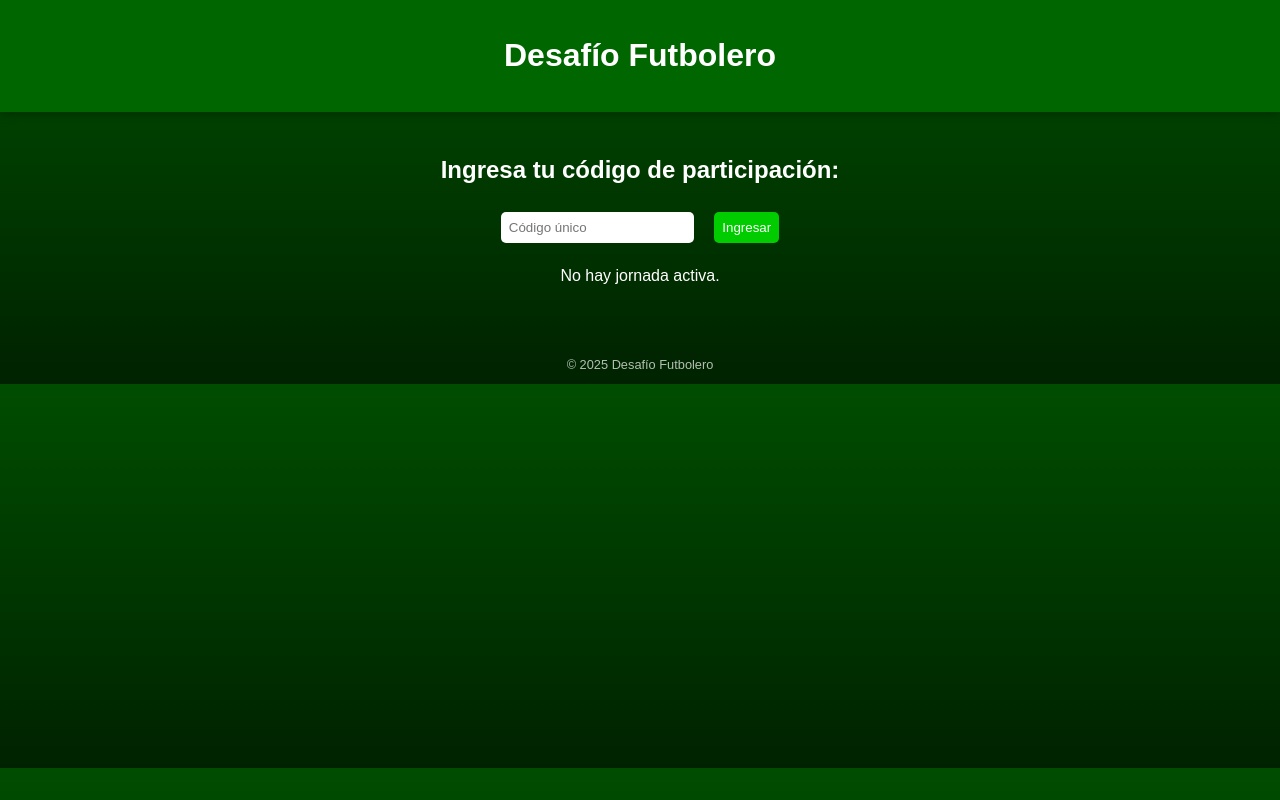
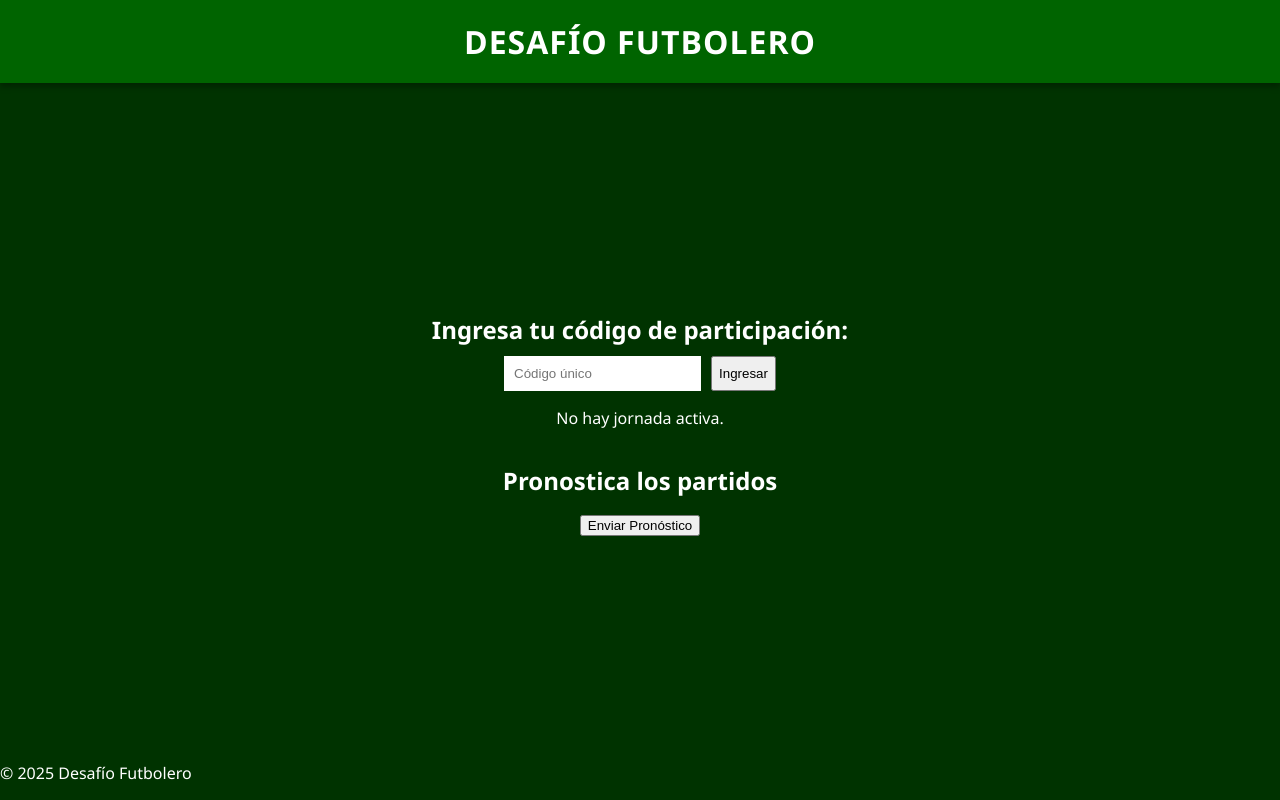
Before and after one commit to santiagouribe880/desafio-futbolero, a plain HTML site: page index.html in a window 1280 px wide. Drawn offline with Linux system fonts and the light colour scheme.

Commit message:
Update style.css

```diff
--- a/style.css
+++ b/style.css
@@ -1,45 +1,57 @@
+/* ==== Estilo general ==== */
 body {
-  font-family: 'Poppins', sans-serif;
-  background: linear-gradient(180deg, #004d00, #002200);
-  color: white;
   margin: 0;
   padding: 0;
-  text-align: center;
+  font-family: "Segoe UI", Arial, sans-serif;
+  background-color: #003300; /* verde oscuro */
+  color: #fff;
+  min-height: 100vh;
+  display: flex;
+  flex-direction: column;
+  justify-content: space-between;
 }
 
+/* ==== Encabezado ==== */
 header {
-  background: #006600;
-  padding: 1rem;
-  box-shadow: 0 2px 10px rgba(0, 0, 0, 0.3);
+  background-color: #006400; /* verde medio */
+  text-align: center;
+  padding: 20px 0;
+  box-shadow: 0 4px 6px rgba(0, 0, 0, 0.3);
 }
 
-main {
-  padding: 1.5rem;
+header h1 {
+  font-size: 2rem;
+  color: #ffffff;
+  margin: 0;
+  text-transform: uppercase;
+  letter-spacing: 1px;
 }
 
-input, button {
-  margin: 0.5rem;
-  padding: 0.5rem;
-  border-radius: 5px;
-  border: none;
+/* ==== Secciones principales ==== */
+main {
+  flex: 1;
+  display: flex;
+  flex-direction: column;
+  align-items: center;
+  justify-content: center;
+  text-align: center;
+  padding: 20px;
 }
 
-button {
-  background: #00cc00;
-  color: white;
-  cursor: pointer;
+h2 {
+  color: #ffffff;
+  margin-bottom: 10px;
 }
 
-button:hover {
-  background: #009900;
+/* ==== Caja de login ==== */
+.login-box {
+  display: flex;
+  justify-content: center;
+  gap: 10px;
+  margin-bottom: 10px;
 }
 
-.hidden {
-  display: none;
-}
-
-footer {
-  margin-top: 2rem;
-  font-size: 0.8rem;
-  opacity: 0.7;
-}
+.login-box input {
+  padding: 10px;
+  border: none;
+  border-radius: 6p
```
